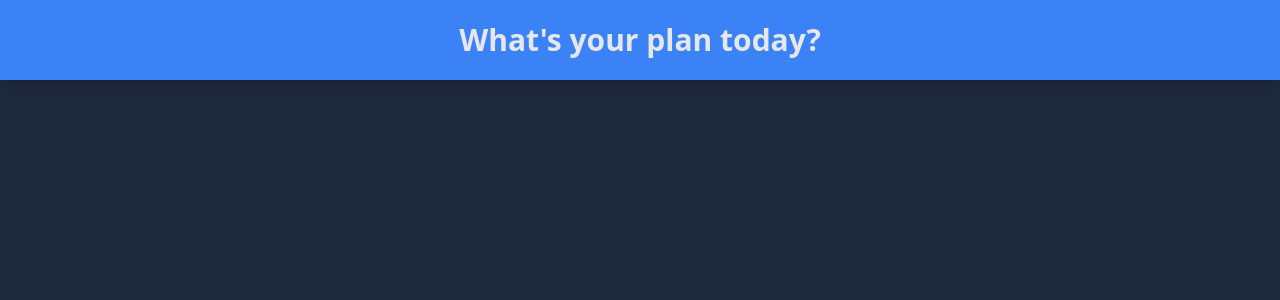
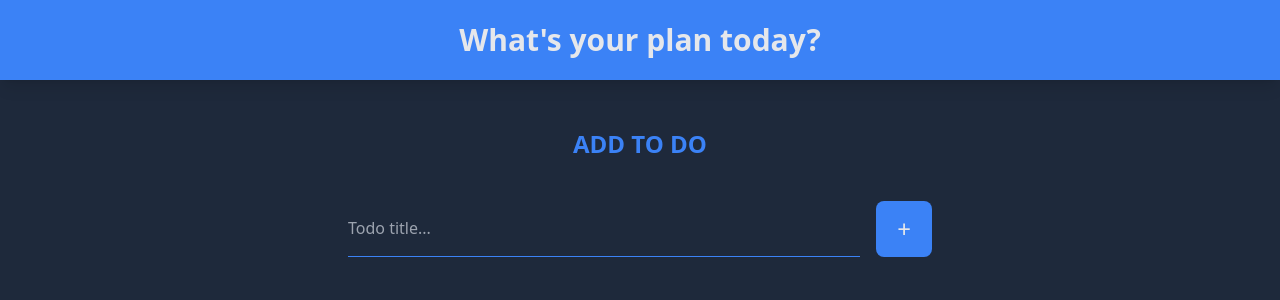
Before and after one commit to mehrabFronto/Next-TodoList-Project, a Next.js app: page / in a window 1280 px wide. Shown: the top 300 px of the page. Built offline with nearby package versions, Linux system fonts and the light colour scheme.

Commit message:
TodoForm component added

```diff
--- a/components/Navigation/Navigation.js
+++ b/components/Navigation/Navigation.js
@@ -1,6 +1,6 @@
 const Navigation = () => {
    return (
-      <header className="h-20 w-full text-xl fixed">
+      <header className="h-20 w-full text-xl fixed top-0">
          <nav className="w-full h-full bg-primary flex justify-center items-center shadow-lg">
             <h1 className="text-gray-200 text-2xl md:text-3xl font-bold font-primary">
                What&apos;s your plan today?
--- /dev/null
+++ b/components/TodoForm/TodoForm.js
@@ -0,0 +1,17 @@
+const TodoForm = () => {
+   return (
+      <section className="section">
+         <h2 className="h2">Add To do</h2>
+         <form className="flex items-center justify-between w-full px-2 gap-4">
+            <input
+               type="text"
+               className="bg-transparent border-b border-primary focus:border-secondary transition-all outline-none flex-1 py-4 text-primary"
+               placeholder="Todo title..."
+            />
+            <buttom className="btn">+</buttom>
+         </form>
+      </section>
+   );
+};
+
+export default TodoForm;
--- a/pages/index.js
+++ b/pages/index.js
@@ -1,9 +1,13 @@
 import Navigation from "@/components/Navigation/Navigation";
+import TodoForm from "@/components/TodoForm/TodoForm";
 
 export default function Home() {
    return (
-      <main className="bg-bgColor h-screen">
+      <>
          <Navigation />
-      </main>
+         <main className="h-screen bg-bgColor flex flex-col items-center py-32">
+            <TodoForm />
+         </main>
+      </>
    );
 }
--- a/styles/globals.css
+++ b/styles/globals.css
@@ -3,12 +3,16 @@
 @tailwind utilities;
 
 @layer base {
+   .section {
+      @apply flex flex-col items-center justify-center w-full md:w-[400px] lg:w-[500px] xl:w-[600px];
+   }
+
    .h2 {
-      @apply font-primary text-primary font-semibold text-xl md:text-2xl mb-4 md:mb-6 tracking-[10%] uppercase text-center;
+      @apply font-primary text-primary font-semibold text-xl md:text-2xl mb-8 md:mb-10 tracking-[10%] uppercase text-center;
    }
 
    .btn {
-      @apply bg-primary text-secondary border-none outline-none rounded-lg w-12 md:w-14 h-12 md:h-14 text-xl
+      @apply bg-primary text-secondary cursor-pointer border-none outline-none rounded-lg w-12 md:w-14 h-12 md:h-14 text-xl
       md:text-2xl flex justify-center items-center lg:hover:bg-secondary
        lg:hover:text-primary transition-all;
    }
```
